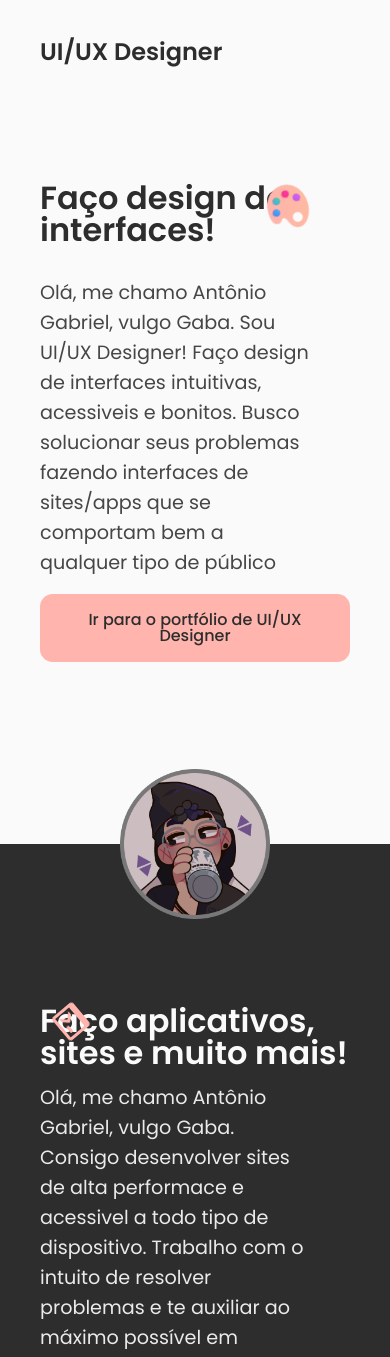
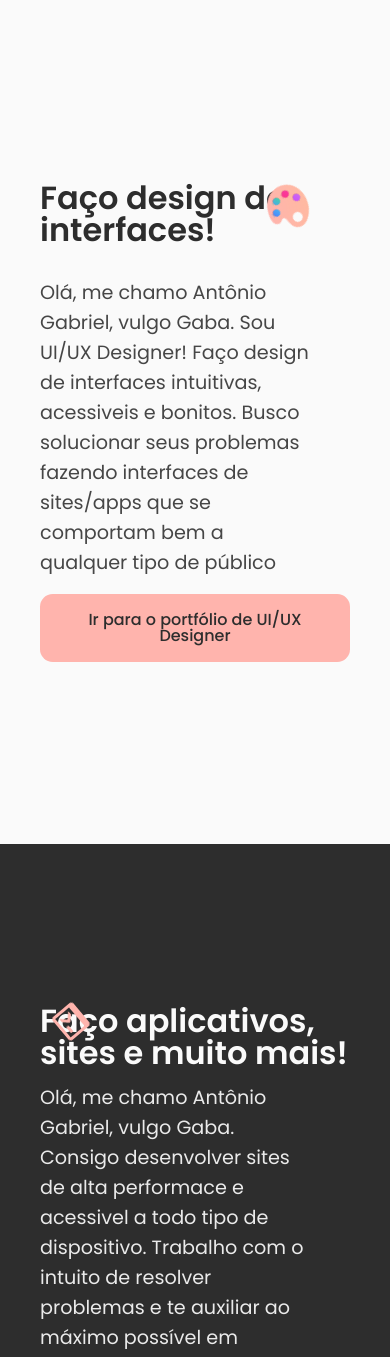
Before and after one commit to gabaissues/portfoliostartedpage, a Next.js app: page / in a window 390 px wide. Shown: the top 1357 px of the page. Built offline with nearby package versions, Linux system fonts and the light colour scheme.

Commit message:
Fixing errors in mobile devices

```diff
--- a/src/styles/InitialPage.styles.ts
+++ b/src/styles/InitialPage.styles.ts
@@ -209,13 +209,7 @@ export const Image = styled.img`
   text-align: center;
 
   @media (max-width: 1024px) {
-    top: auto;
-    left: 0;
-    right: 0;
-    bottom: -75px;
-
-    width: 150px;
-    height: 150px;
+    display: none;
   }
 `;
 
@@ -234,6 +228,10 @@ export const TextFixed = styled.div<{
 
   font-weight: 600;
   font-size: 1.5rem;
+
+  @media(max-width: 800px) {
+    display: none;
+  }
 `;
 export const Text = styled.h1<{
   fontSize?: string;
```
